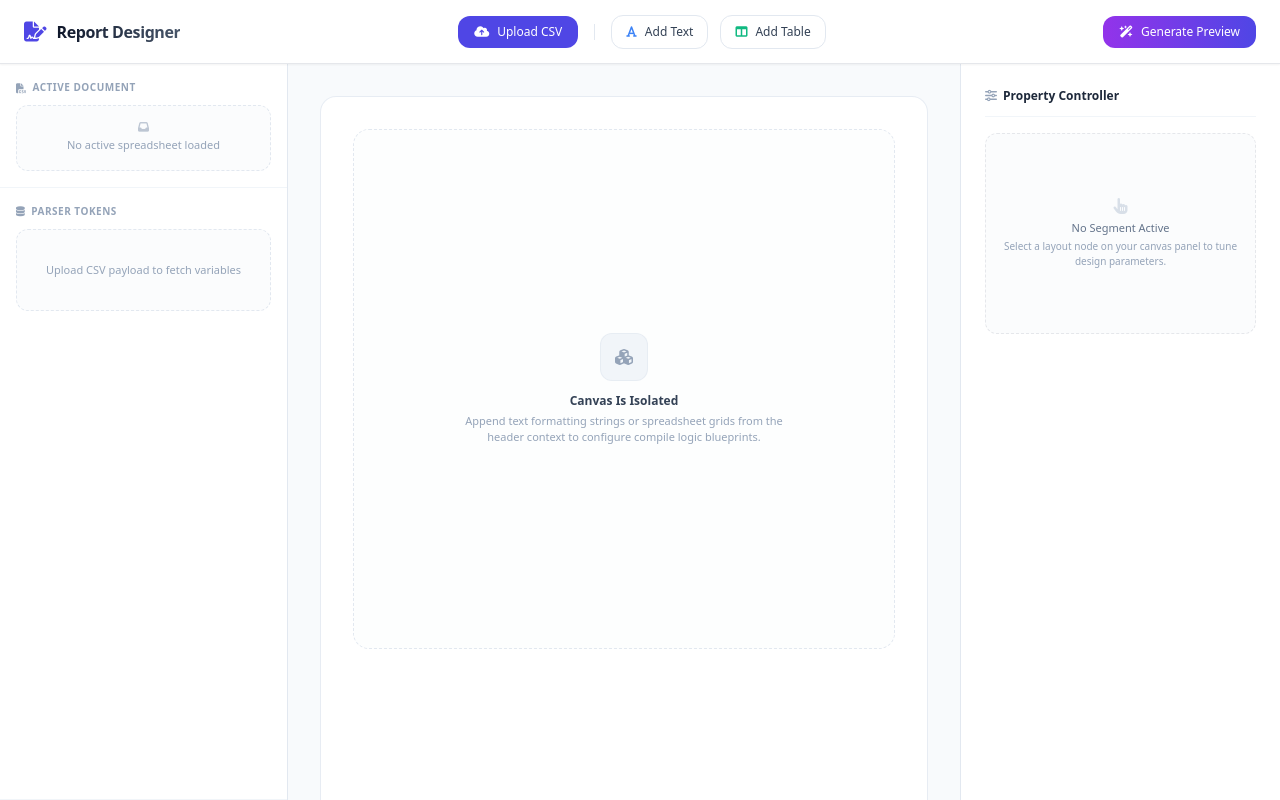
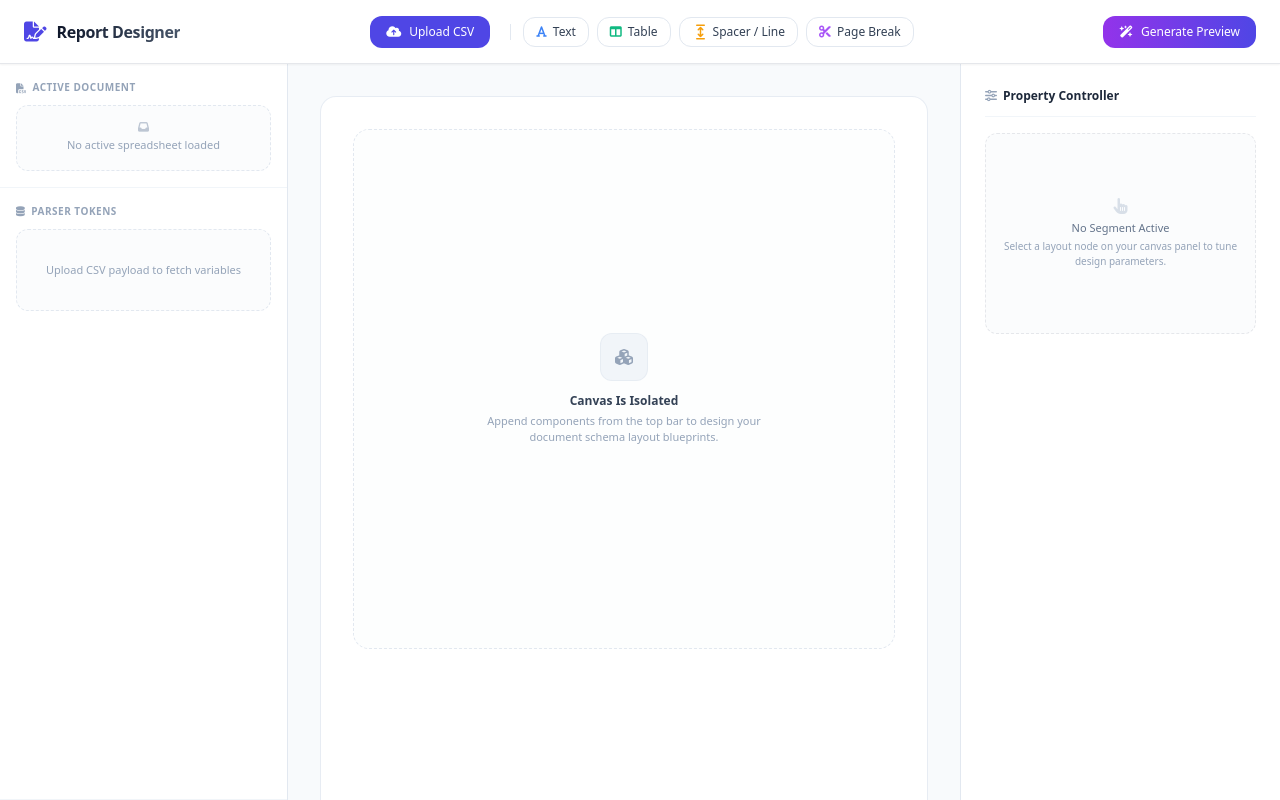
Before and after one commit to sugaredcookie/jsr_template, a React (Vite) app in the folder frontend/: page / in a window 1280 px wide. Built offline with nearby package versions, Linux system fonts and the light colour scheme.

Commit message:
enhance DesignerPage with new component types (spacer and page-break) and improved component properties for better layout control

```diff
--- a/frontend/src/pages/DesignerPage.jsx
+++ b/frontend/src/pages/DesignerPage.jsx
@@ -47,23 +47,29 @@ const DesignerPage = () => {
     });
   }, []);
 
-  // Add Component with Advanced Styling States
+  // Add Component Factory Function
   const addComponent = useCallback((type) => {
     const currentId = nextId;
-    const newComponent = {
-      id: currentId,
-      type: type,
-      props: type === 'text'
-        ? {
+    let props = {};
+
+    if (type === 'text') {
+      props = {
         value: 'Double click to edit me',
         fontSize: 16,
         bold: false,
         align: 'left',
         color: '#1e293b',
         fontFamily: 'Arial'
+      };
+    } else if (type === 'table') {
+      props = { columns: csvHeaders.length > 0 ? csvHeaders : ['Column 1', 'Column 2', 'Column 3'] };
+    } else if (type === 'spacer') {
+      props = { height: 24, variant: 'line' }; // variant: 'line' (visible divider) or 'space' (blank gap)
+    } else if (type === 'page-break') {
+      props = {}; // Pure marker node, structural parameters only
     }
-        : { columns: csvHeaders.length > 0 ? csvHeaders : ['Column 1', 'Column 2', 'Column 3'] }
-    };
+
+    const newComponent = { id: currentId, type, props };
 
     setComponents(prev => [...prev, newComponent]);
     setNextId(prev => prev + 1);
@@ -113,7 +119,7 @@ const DesignerPage = () => {
     setDraggedIdx(null);
   };
 
-  // Generate HTML compilation block parsing typographic structures
+  // Compile Canvas Layout State array into raw production HTML blocks
   const handleGeneratePreview = useCallback(async () => {
     if (!csvData.length) {
       alert('Please upload a CSV file first.');
@@ -134,7 +140,6 @@ const DesignerPage = () => {
           `white-space: pre-wrap`,
           `word-break: break-word`
         ].join('; ');
-
         compiledHtml += `<p style="${styles}">${comp.props.value}</p>`;
       } else if (comp.type === 'table') {
         compiledHtml += `<table style="width:100%; border-collapse:collapse; margin-bottom:20px; font-family: sans-serif; font-size: 13px;"><thead><tr style="background:#f8fafc;">`;
@@ -151,6 +156,14 @@ const DesignerPage = () => {
           compiledHtml += `</tr>`;
         });
         compiledHtml += `</tbody></table>`;
+      } else if (comp.type === 'spacer') {
+        if (comp.props.variant === 'line') {
+          compiledHtml += `<div style="margin: ${parseInt(comp.props.height || 24) / 2}px 0; border-top: 1px solid #e2e8f0; width: 100%;"></div>`;
+        } else {
+          compiledHtml += `<div style="height: ${comp.props.height || 24}px; width: 100%;"></div>`;
+        }
+      } else if (comp.type === 'page-break') {
+        compiledHtml += `<div style="page-break-before: always; height: 0; margin: 0; border: none;"></div>`;
       }
     });
     compiledHtml += `</div>`;
@@ -173,8 +186,8 @@ const DesignerPage = () => {
           </h1>
         </div>
 
-        <div className="flex items-center gap-3 mx-auto">
-          <label className="cursor-pointer flex items-center gap-2 px-4 py-2 bg-indigo-600 text-white rounded-xl shadow-xs hover:bg-indigo-700 hover:shadow-md active:scale-98 text-xs font-medium transition-all duration-200">
+        <div className="flex items-center gap-2 mx-auto">
+          <label className="cursor-pointer flex items-center gap-2 px-4 py-2 bg-indigo-600 text-white rounded-xl shadow-xs hover:bg-indigo-700 hover:shadow-md active:scale-98 text-xs font-medium transition-all duration-200 mr-2">
             <i className="fa-solid fa-cloud-arrow-up text-xs"></i>
             <span>Upload CSV</span>
             <input type="file" accept=".csv" className="hidden" onChange={handleFileUpload} />
@@ -184,18 +197,34 @@ const DesignerPage = () => {
 
           <button
             onClick={() => addComponent('text')}
-            className="flex items-center gap-2 px-3.5 py-2 bg-white border border-slate-200 text-slate-700 rounded-xl hover:bg-slate-50 hover:border-slate-300 shadow-3xs active:scale-98 transition-all duration-200 text-xs font-medium"
+            className="flex items-center gap-1.5 px-3 py-1.5 bg-white border border-slate-200 text-slate-700 rounded-xl hover:bg-slate-50 hover:border-slate-300 shadow-3xs transition-all text-xs font-medium"
           >
             <i className="fa-solid fa-font text-blue-500 text-xs"></i>
-            <span>Add Text</span>
+            <span>Text</span>
           </button>
 
           <button
             onClick={() => addComponent('table')}
-            className="flex items-center gap-2 px-3.5 py-2 bg-white border border-slate-200 text-slate-700 rounded-xl hover:bg-slate-50 hover:border-slate-300 shadow-3xs active:scale-98 transition-all duration-200 text-xs font-medium"
+            className="flex items-center gap-1.5 px-3 py-1.5 bg-white border border-slate-200 text-slate-700 rounded-xl hover:bg-slate-50 hover:border-slate-300 shadow-3xs transition-all text-xs font-medium"
           >
             <i className="fa-solid fa-table-columns text-emerald-500 text-xs"></i>
-            <span>Add Table</span>
+            <span>Table</span>
+          </button>
+
+          <button
+            onClick={() => addComponent('spacer')}
+            className="flex items-center gap-1.5 px-3 py-1.5 bg-white border border-slate-200 text-slate-700 rounded-xl hover:bg-slate-50 hover:border-slate-300 shadow-3xs transition-all text-xs font-medium"
+          >
+            <i className="fa-solid fa-arrows-left-right-to-line text-amber-500 text-xs rotate-90"></i>
+            <span>Spacer / Line</span>
+          </button>
+
+          <button
+            onClick={() => addComponent('page-break')}
+            className="flex items-center gap-1.5 px-3 py-1.5 bg-white border border-slate-200 text-slate-700 rounded-xl hover:bg-slate-50 hover:border-slate-300 shadow-3xs transition-all text-xs font-medium"
+          >
+            <i className="fa-solid fa-scissors text-purple-500 text-xs"></i>
+            <span>Page Break</span>
           </button>
         </div>
 
@@ -276,10 +305,10 @@ const DesignerPage = () => {
                     <i className="fa-solid fa-cubes text-slate-400"></i>
                   </div>
                   <p className="text-xs font-semibold text-slate-700">Canvas Is Isolated</p>
-                  <p className="text-[11px] mt-1 text-slate-400 max-w-xs">Append text formatting strings or spreadsheet grids from the header context to configure compile logic blueprints.</p>
+                  <p className="text-[11px] mt-1 text-slate-400 max-w-xs">Append components from the top bar to design your document schema layout blueprints.</p>
                 </div>
               ) : (
-                <div className="space-y-4">
+                <div className="space-y-3">
                   {components.map((comp, index) => {
                     const isSelected = selectedComponentId === comp.id;
                     const isEditing = editingId === comp.id;
@@ -298,24 +327,24 @@ const DesignerPage = () => {
                         className={`group relative p-4 pl-10 rounded-xl border transition-all duration-200 cursor-pointer ${
                           isSelected
                             ? 'border-indigo-500 bg-indigo-50/5 shadow-xs ring-4 ring-indigo-500/5'
-                            : 'border-slate-100 hover:border-slate-300 hover:shadow-3xs bg-white'
+                            : 'border-slate-100 hover:border-slate-200 hover:shadow-3xs bg-white'
                         } ${draggedIdx === index ? 'opacity-20 scale-98 duration-100' : 'opacity-100'}`}
                       >
-                        {/* Drag Handle */}
+                        {/* Drag Handle Handle */}
                         <div className="absolute left-2.5 top-1/2 -translate-y-1/2 text-slate-300 group-hover:text-slate-400 cursor-grab active:cursor-grabbing p-1 transition-colors">
                           <i className="fa-solid fa-grip-vertical text-xs"></i>
                         </div>
 
-                        {/* Module Badge Indicator */}
-                        <div className="absolute top-2 right-2.5 opacity-0 group-hover:opacity-100 transition-opacity duration-200 pointer-events-none">
-                          <span className="bg-slate-800 text-white text-[9px] font-medium tracking-wide px-1.5 py-0.5 rounded-md shadow-3xs">
-                            {comp.type === 'text' ? 'TEXT BLOCK' : 'DATA TABLE'}
+                        {/* Top Module Badge Tracker */}
+                        <div className="absolute top-2 right-2.5 opacity-0 group-hover:opacity-100 transition-opacity duration-200 pointer-events-none z-10">
+                          <span className="bg-slate-800 text-white text-[8px] font-bold tracking-wide px-1.5 py-0.5 rounded-md shadow-3xs uppercase">
+                            {comp.type}
                           </span>
                         </div>
 
-                        {/* Renderer Blocks */}
+                        {/* Node Render Engine Switches */}
                         <div className="pointer-events-auto">
-                          {comp.type === 'text' ? (
+                          {comp.type === 'text' && (
                             <div onDoubleClick={() => setEditingId(comp.id)}>
                               {isEditing ? (
                                 <input
@@ -324,7 +353,7 @@ const DesignerPage = () => {
                                   onChange={(e) => handleTextEdit(comp.id, e.target.value)}
                                   onBlur={() => setEditingId(null)}
                                   onKeyDown={(e) => { if (e.key === 'Enter') setEditingId(null); }}
-                                  className="w-full border border-indigo-400 rounded-lg px-2.5 py-1.5 shadow-2xs outline-none text-slate-900 bg-white font-normal text-xs animate-fade-in"
+                                  className="w-full border border-indigo-400 rounded-lg px-2.5 py-1.5 shadow-2xs outline-none text-slate-900 bg-white font-normal text-xs"
                                   autoFocus
                                 />
                               ) : (
@@ -338,13 +367,14 @@ const DesignerPage = () => {
                                   }}
                                   className="break-words min-h-[22px]"
                                 >
-                                  {comp.props.value || <span className="text-slate-300 italic font-light">Empty layout string token</span>}
+                                  {comp.props.value || <span className="text-slate-300 italic font-light">Empty text string node</span>}
                                 </div>
                               )}
                             </div>
-                          ) : (
-                            /* Structural Table Elements Container */
-                            <div className="overflow-x-auto pointer-events-none select-none rounded-lg border border-slate-200 mt-0.5 shadow-3xs bg-white">
+                          )}
+
+                          {comp.type === 'table' && (
+                            <div className="overflow-x-auto pointer-events-none select-none rounded-lg border border-slate-200 shadow-3xs bg-white">
                               <table className="w-full text-[11px] text-left border-collapse">
                                 <thead>
                                   <tr className="bg-slate-50/60 border-b border-slate-200">
@@ -369,6 +399,30 @@ const DesignerPage = () => {
                               </table>
                             </div>
                           )}
+
+                          {comp.type === 'spacer' && (
+                            <div className="py-2 pointer-events-none select-none">
+                              {comp.props.variant === 'line' ? (
+                                <div className="flex items-center" style={{ height: `${comp.props.height || 24}px` }}>
+                                  <div className="w-full border-t border-slate-200 border-dashed"></div>
+                                </div>
+                              ) : (
+                                <div
+                                  style={{ height: `${comp.props.height || 24}px` }}
+                                  className="w-full bg-slate-50/60 rounded border border-slate-100 border-dashed flex items-center justify-center text-[10px] text-slate-400 font-mono"
+                                >
+                                  Blank Space ({comp.props.height}px)
+                                </div>
+                              )}
+                            </div>
+                          )}
+
+                          {comp.type === 'page-break' && (
+                            <div className="py-1 pointer-events-none select-none border-2 border-dashed border-purple-100 bg-purple-50/30 rounded-xl p-3 flex items-center justify-center gap-2 text-xs text-purple-600 font-semibold tracking-wide">
+                              <i className="fa-solid fa-scissors text-purple-400"></i>
+                              <span>jsreport PDF Page Break (Forces next block onto new sheet)</span>
+                            </div>
+                          )}
                         </div>
                       </div>
                     );
@@ -388,8 +442,11 @@ const DesignerPage = () => {
                 <div>
                   <label className="block text-[9px] font-bold text-slate-400 uppercase tracking-wider mb-1.5">Node Type</label>
                   <p className="font-semibold text-[11px] capitalize bg-slate-50 border border-slate-200/60 text-slate-700 px-2.5 py-1 rounded-lg inline-flex items-center gap-1.5 shadow-3xs">
-                    {selectedComponent.type === 'text' ? <i className="fa-solid fa-font text-blue-500"></i> : <i className="fa-solid fa-table text-emerald-500"></i>}
-                    {selectedComponent.type}
+                    {selectedComponent.type === 'text' && <i className="fa-solid fa-font text-blue-500"></i>}
+                    {selectedComponent.type === 'table' && <i className="fa-solid fa-table text-emerald-500"></i>}
+                    {selectedComponent.type === 'spacer' && <i className="fa-solid fa-arrows-left-right-to-line text-amber-500 rotate-90"></i>}
+                    {selectedComponent.type === 'page-break' && <i className="fa-solid fa-scissors text-purple-500"></i>}
+                    {selectedComponent.type === 'page-break' ? 'Page Break' : selectedComponent.type}
                   </p>
                 </div>
 
@@ -403,14 +460,12 @@ const DesignerPage = () => {
                         className="w-full text-xs border border-slate-200 bg-slate-50/30 rounded-xl p-2.5 focus:bg-white focus:ring-2 focus:ring-indigo-500/10 focus:border-indigo-500 outline-none h-20 resize-none transition-all"
                       />
                     </div>
-
-                    {/* Font Family Selection Dropdown */}
                     <div>
                       <label className="block text-[9px] font-bold text-slate-400 uppercase tracking-wider mb-1.5">Font Family</label>
                       <select
                         value={selectedComponent.props.fontFamily || 'Arial'}
                         onChange={(e) => updateComponent(selectedComponent.id, { fontFamily: e.target.value })}
-                        className="w-full text-xs border border-slate-200 bg-slate-50 rounded-xl p-2.5 outline-none focus:ring-2 focus:ring-indigo-500/10 focus:border-indigo-500 transition-all font-medium text-slate-700"
+                        className="w-full text-xs border border-slate-200 bg-slate-50 rounded-xl p-2.5 outline-none font-medium text-slate-700"
                       >
                         <option value="Arial">Arial (Sans-Serif)</option>
                         <option value="Helvetica">Helvetica (Modern)</option>
@@ -418,8 +473,6 @@ const DesignerPage = () => {
                         <option value="Courier New">Courier New (Monospace)</option>
                       </select>
                     </div>
-
-                    {/* Text Alignment Button Toggles */}
                     <div>
                       <label className="block text-[9px] font-bold text-slate-400 uppercase tracking-wider mb-1.5">Text Alignment</label>
                       <div className="grid grid-cols-4 gap-1 bg-slate-50 border p-1 rounded-xl">
@@ -436,9 +489,7 @@ const DesignerPage = () => {
                               type="button"
                               onClick={() => updateComponent(selectedComponent.id, { align: btn.key })}
                               className={`py-1.5 rounded-lg text-xs transition-all ${
-                                isActive
-                                  ? 'bg-white text-indigo-600 shadow-3xs font-bold border border-slate-100'
-                                  : 'text-slate-400 hover:text-slate-600'
+                                isActive ? 'bg-white text-indigo-600 shadow-3xs font-bold border border-slate-100' : 'text-slate-400 hover:text-slate-600'
                               }`}
                             >
                               <i className={`fa-solid ${btn.icon}`}></i>
@@ -447,8 +498,6 @@ const DesignerPage = () => {
                         })}
                       </div>
                     </div>
-
-                    {/* Color Swatch Picker */}
                     <div>
                       <label className="block text-[9px] font-bold text-slate-400 uppercase tracking-wider mb-1.5">Font Color</label>
                       <div className="flex items-center gap-2 border border-slate-200 bg-slate-50/30 rounded-xl p-1.5 pl-3">
@@ -458,31 +507,26 @@ const DesignerPage = () => {
                           onChange={(e) => updateComponent(selectedComponent.id, { color: e.target.value })}
                           className="w-7 h-7 rounded-lg border border-slate-200 cursor-pointer overflow-hidden bg-transparent"
                         />
-                        <span className="text-xs font-mono text-slate-500 uppercase tracking-wider select-text">
-                          {selectedComponent.props.color || '#1E293B'}
-                        </span>
+                        <span className="text-xs font-mono text-slate-500 uppercase tracking-wider">{selectedComponent.props.color || '#1E293B'}</span>
                       </div>
                     </div>
-
                     <div>
                       <label className="block text-[9px] font-bold text-slate-400 uppercase tracking-wider mb-1.5">Font Scale (px)</label>
                       <input
                         type="number"
                         value={selectedComponent.props.fontSize || 16}
                         onChange={(e) => updateComponent(selectedComponent.id, { fontSize: parseInt(e.target.value) || 12 })}
-                        className="w-full text-xs border border-slate-200 bg-slate-50/30 rounded-xl p-2 focus:bg-white focus:ring-2 focus:ring-indigo-500/10 focus:border-indigo-500 outline-none transition-all"
+                        className="w-full text-xs border border-slate-200 bg-slate-50/30 rounded-xl p-2 outline-none"
                       />
                     </div>
-
-                    <label className="flex items-center gap-2.5 p-2.5 bg-slate-50 border border-slate-100 rounded-xl cursor-pointer hover:bg-slate-100/50 transition-colors">
+                    <label className="flex items-center gap-2.5 p-2.5 bg-slate-50 border border-slate-100 rounded-xl cursor-pointer">
                       <input
                         type="checkbox"
-                        id="bold-check"
                         checked={selectedComponent.props.bold || false}
                         onChange={(e) => updateComponent(selectedComponent.id, { bold: e.target.checked })}
-                        className="w-3.5 h-3.5 rounded text-indigo-600 focus:ring-indigo-500/10 border-slate-300"
+                        className="w-3.5 h-3.5 rounded text-indigo-600 border-slate-300"
                       />
-                      <span className="text-xs font-medium text-slate-700 cursor-pointer">Apply Bold Weight</span>
+                      <span className="text-xs font-medium text-slate-700">Apply Bold Weight</span>
                     </label>
                   </>
                 )}
@@ -495,7 +539,6 @@ const DesignerPage = () => {
                       {csvHeaders.length > 0 ? (
                         csvHeaders.map((col, i) => {
                           const isIncluded = selectedComponent.props.columns.includes(col);
-
                           return (
                             <button
                               key={i}
@@ -506,31 +549,76 @@ const DesignerPage = () => {
                                   updatedCols = selectedComponent.props.columns.filter(c => c !== col);
                                   if (updatedCols.length === 0) updatedCols = [col];
                                 } else {
-                                  updatedCols = csvHeaders.filter(h =>
-                                    selectedComponent.props.columns.includes(h) || h === col
-                                  );
+                                  updatedCols = csvHeaders.filter(h => selectedComponent.props.columns.includes(h) || h === col);
                                 }
                                 updateComponent(selectedComponent.id, { columns: updatedCols });
                               }}
                               className={`w-full text-left text-xs font-mono py-2 px-2.5 rounded-lg border shadow-3xs transition-all flex items-center justify-between group/btn ${
-                                isIncluded
-                                  ? 'bg-indigo-600 border-indigo-600 text-white font-medium transform translate-x-0.5'
-                                  : 'bg-white border-slate-200 text-slate-400 hover:text-slate-600 hover:border-slate-300'
+                                isIncluded ? 'bg-indigo-600 border-indigo-600 text-white font-medium transform translate-x-0.5' : 'bg-white border-slate-200 text-slate-400 hover:text-slate-600'
                               }`}
                             >
                               <span className="truncate pr-2">{col}</span>
                               <span className="text-[10px] flex-shrink-0">
-                                {isIncluded ? <i className="fa-solid fa-circle-check"></i> : <i className="fa-solid fa-circle-plus opacity-40 group-hover/btn:opacity-100 transition-opacity"></i>}
+                                {isIncluded ? <i className="fa-solid fa-circle-check"></i> : <i className="fa-solid fa-circle-plus opacity-40 group-hover/btn:opacity-100"></i>}
                               </span>
                             </button>
                           );
                         })
                       ) : (
-                        <div className="text-xs text-slate-400 p-4 text-center italic">
-                          No input attributes registered.
+                        <div className="text-xs text-slate-400 p-4 text-center italic">No input attributes registered.</div>
+                      )}
+                    </div>
                   </div>
                 )}
+
+                {selectedComponent.type === 'spacer' && (
+                  <>
+                    {/* Spacer Output Format Selector */}
+                    <div>
+                      <label className="block text-[9px] font-bold text-slate-400 uppercase tracking-wider mb-1.5">Spacer Variant</label>
+                      <div className="grid grid-cols-2 gap-1 bg-slate-50 border p-1 rounded-xl">
+                        {[
+                          { key: 'line', label: 'Solid Line' },
+                          { key: 'space', label: 'Blank Space' }
+                        ].map((v) => {
+                          const isActive = (selectedComponent.props.variant || 'line') === v.key;
+                          return (
+                            <button
+                              key={v.key}
+                              type="button"
+                              onClick={() => updateComponent(selectedComponent.id, { variant: v.key })}
+                              className={`py-1.5 text-xs rounded-lg font-medium transition-all ${
+                                isActive ? 'bg-white text-indigo-600 shadow-3xs border border-slate-100 font-semibold' : 'text-slate-400 hover:text-slate-600'
+                              }`}
+                            >
+                              {v.label}
+                            </button>
+                          );
+                        })}
                       </div>
+                    </div>
+
+                    {/* Height Value Configurator */}
+                    <div>
+                      <label className="block text-[9px] font-bold text-slate-400 uppercase tracking-wider mb-1.5">Gap Height (px)</label>
+                      <input
+                        type="number"
+                        min="10"
+                        max="200"
+                        value={selectedComponent.props.height || 24}
+                        onChange={(e) => updateComponent(selectedComponent.id, { height: parseInt(e.target.value) || 10 })}
+                        className="w-full text-xs border border-slate-200 bg-slate-50/30 rounded-xl p-2.5 outline-none focus:bg-white focus:ring-2 focus:ring-indigo-500/10 transition-all"
+                      />
+                    </div>
+                  </>
+                )}
+
+                {selectedComponent.type === 'page-break' && (
+                  <div className="p-3 bg-purple-50/50 border border-purple-100 rounded-xl text-purple-900 text-xs leading-relaxed">
+                    <p className="font-semibold mb-1 flex items-center gap-1.5">
+                      <i className="fa-solid fa-circle-info"></i> No Configurations Needed
+                    </p>
+                    This is an absolute structural break node. It injects a hard page delimiter into the dynamic rendering sequence pipeline.
                   </div>
                 )}
 
```
Lines whose indentation alone changed are shown as unchanged.
